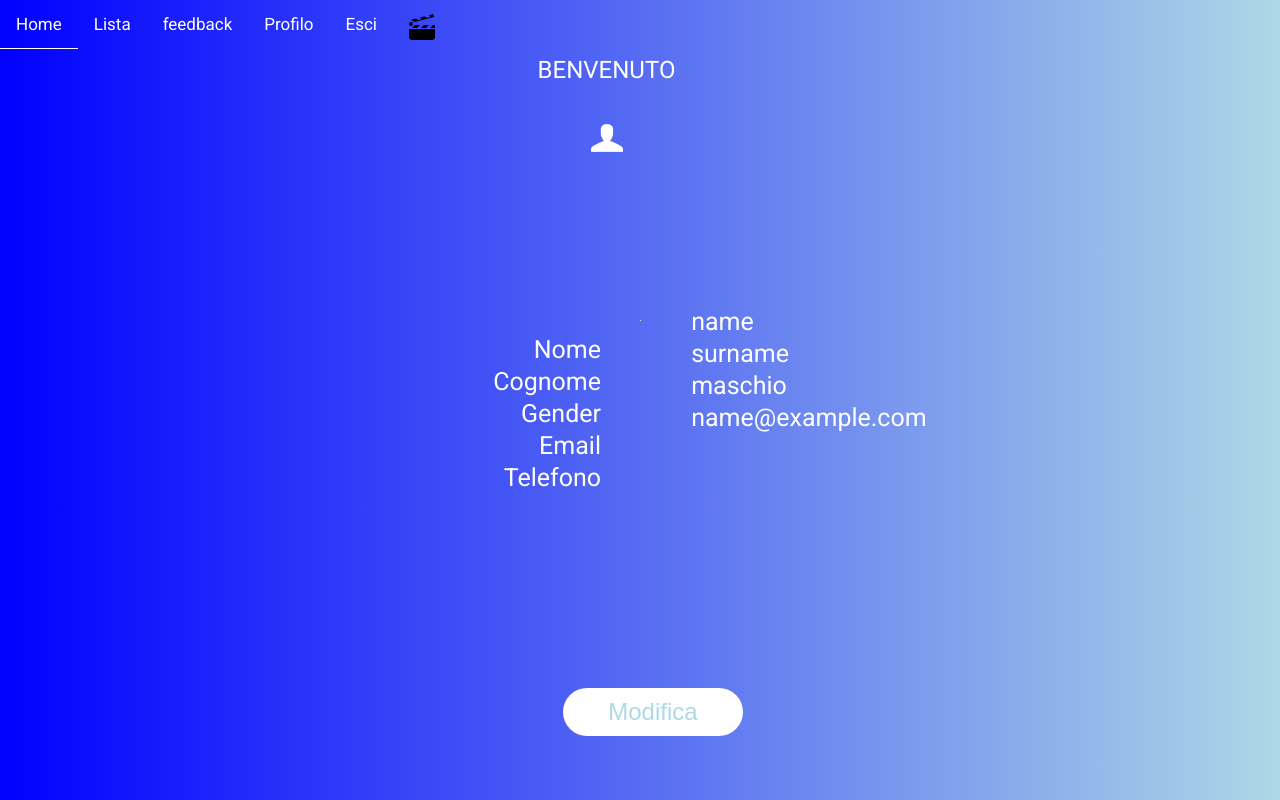
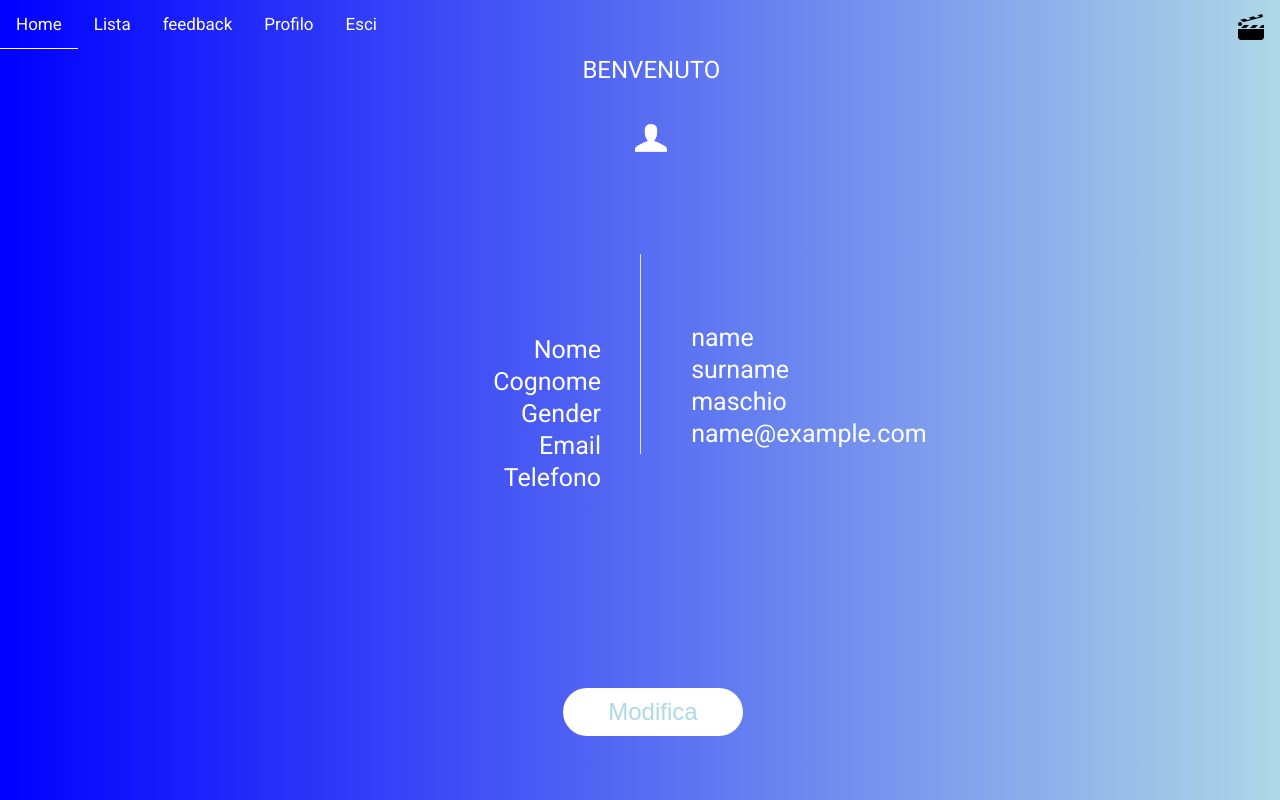
Before and after one commit to LukeSkywa/IniMenoUno, an Angular app: page /profilo in a window 1280 px wide. Built offline with nearby package versions, Linux system fonts and the light colour scheme; sample sign-in values are in the browser's storage.

Commit message:
fix profilo

```diff
--- a/src/app/profilo/profilo.component.html
+++ b/src/app/profilo/profilo.component.html
@@ -21,7 +21,7 @@
 </div>
 
 <div>
-    <hr>
+    <hr id="hr2" class="uk-divider-vertical">
 </div>
 
 <div class="right" *ngFor="let ListItem of profileList">
--- a/src/app/profilo/profilo.component.scss
+++ b/src/app/profilo/profilo.component.scss
@@ -22,14 +22,14 @@
     color: white;
 }
 
-a.destra {
+.topnav a.destra {
     float: right
 }
 
 div.centro {
     text-align: center;
     position: absolute;
-    left: 42%;
+    left: 45.5%;
 }
 
 div.sinistra {
@@ -47,17 +47,13 @@ div.right {
     width: 200px;
     height: 300px;
     position: fixed;
-    top: 39%;
+    top: 41%;
     left: 54%;
 }
 
-hr {
-    width: 1px;
-    height: 270px;
-    position: absolute;
-    top: 40%;
-    left: 50%;
-    color: green;
+#hr2 {
+    margin-top: 200px;
+    height: 200px;
 }
 
 h1 {
```
